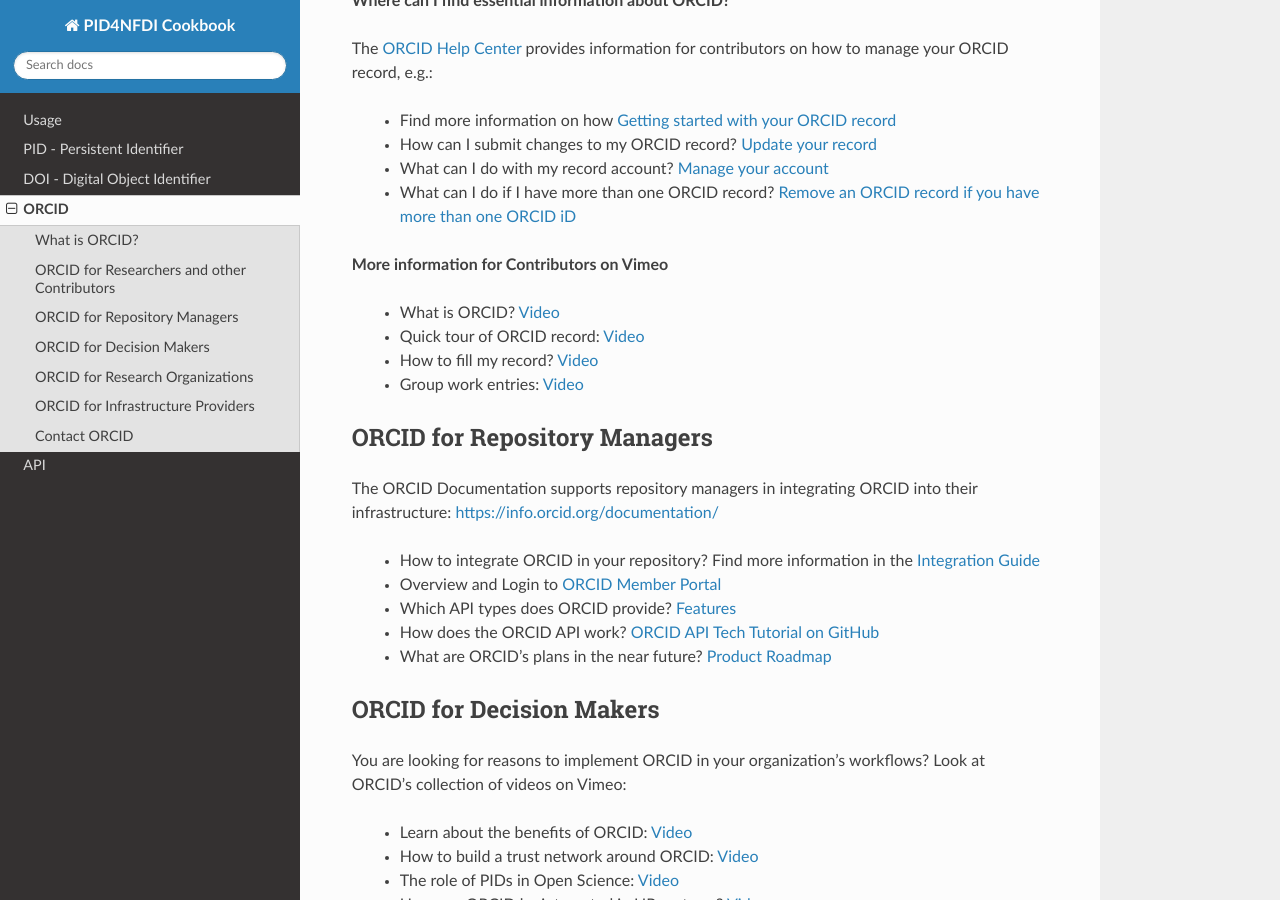
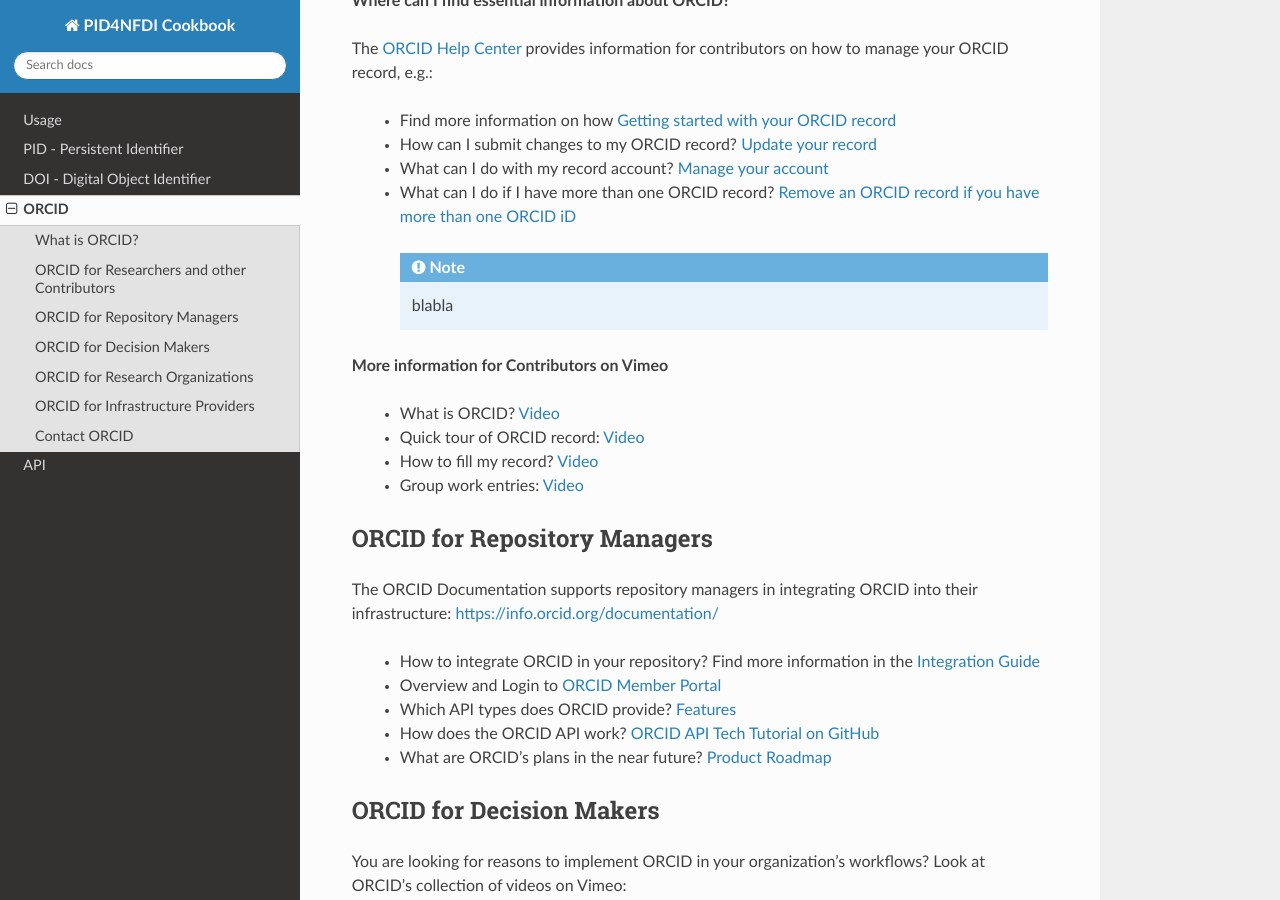
Before and after one commit to stephw-tib/pid4nfdi-training, a Sphinx documentation site: the page built from docs/source/orcid.rst, in a window 1280 px wide and 900 px high, scrolled down 739 px. Built offline with Sphinx 7.4.7 and the Read the Docs theme 3.1.0, drawn with Linux system fonts in a browser that asks for light colours; pages that are not in the unit, such as notebooks, are missing from menus.

Commit message:
Update orcid.rst
test note

```diff
--- a/docs/source/orcid.rst
+++ b/docs/source/orcid.rst
@@ -32,7 +32,8 @@
   *  What can I do with my record account? `Manage your account <https://support.orcid.org/hc/en-us/categories/360000661693-Managing-your-account>`_
   *  What can I do if I have more than one ORCID record? `Remove an ORCID record if you have more than one ORCID iD <https://support.orcid.org/hc/en-us/articles/360006896634-I-have-more-than-one-ORCID-iD>`_
 
-.. container:: custom
+   .. note::
+    blabla
 
 **More information for Contributors on Vimeo**
 
```
